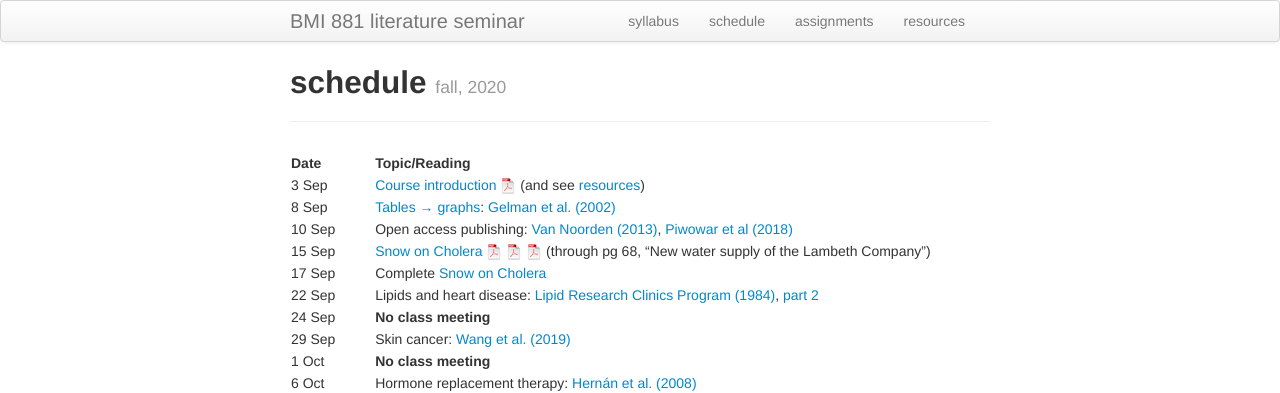
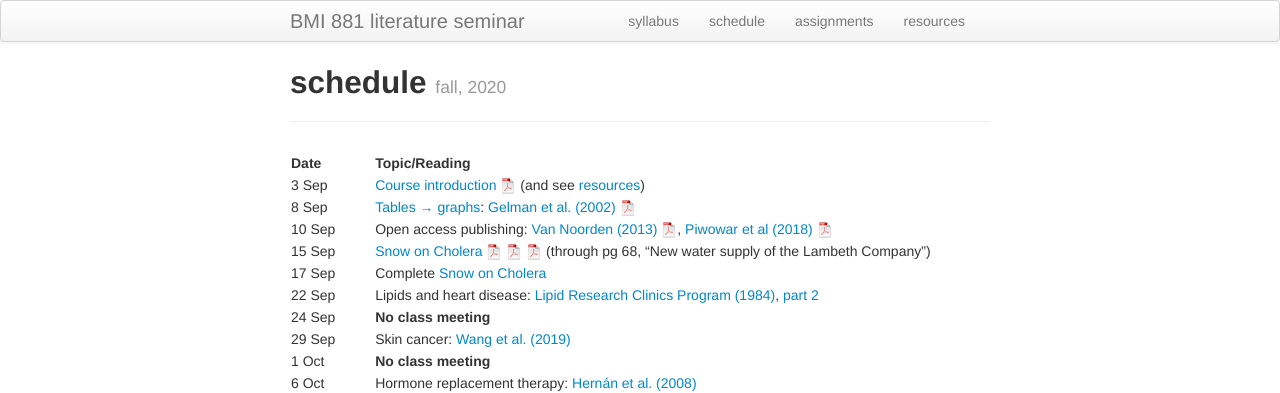
Before and after one commit to kbroman/BMI881_fall2022, a Jekyll site: the page built from schedule.md, in a window 1280 px wide. Shown: the top 393 px of the page. Built offline with Jekyll 4.4.1, drawn with Linux system fonts in a browser that asks for light colours.

Commit message:
schedule: link to some PDFs

```diff
--- a/schedule.md
+++ b/schedule.md
@@ -7,9 +7,9 @@ description: Schedule and readings for BMI 881, Biomedical data science scholarl
 
 | Date    | &nbsp;&nbsp;&nbsp;&nbsp;   | Topic/Reading  |
 | :------ | -- | :----- |
-| 3 Sep   |    | [Course introduction ![slides pdf](icons/pdf-icon.png)](slides/00_intro_slides.pdf) (and see [resources](resources.html))
-| 8 Sep  |    | [Tables &rarr; graphs](slides/01a_gelman_slides.pdf): [Gelman et al. (2002)](https://doi.org/10.1198/000313002317572790)
-| 10 Sep  |    | Open access publishing: [Van Noorden (2013)](https://doi.org/10.1038/495426a), [Piwowar et al (2018)](https://doi.org/10.7717/peerj.4375)
+| 3 Sep   |    | [Course introduction ![slides pdf](icons/pdf-icon.png)](slides/00_intro_slides.pdf) (and see [resources](resources.html)) |
+| 8 Sep  |    | [Tables &rarr; graphs](slides/01a_gelman_slides.pdf): [Gelman et al. (2002)](https://doi.org/10.1198/000313002317572790) [![pdf logo](icons/pdf-icon.png)](http://courses.washington.edu/b572/public/Gelman2002.pdf) |
+| 10 Sep  |    | Open access publishing: [Van Noorden (2013)](https://doi.org/10.1038/495426a) [![pdf logo](icons/pdf-icon.png)](https://www.nature.com/news/polopoly_fs/1.12676!/menu/main/topColumns/topLeftColumn/pdf/495426a.pdf), [Piwowar et al (2018)](https://doi.org/10.7717/peerj.4375) [![pdf logo](icons/pdf-icon.png)](https://peerj.com/articles/4375.pdf) |
 | 15 Sep  |    | [Snow on Cholera](http://www.ph.ucla.edu/epi/snow/snowbook.html) [![pdf logo](icons/pdf-icon.png)](assets/snow_cholera.pdf) [![map 1](icons/pdf-icon.png)](https://www.ph.ucla.edu/epi/snow/snowmap1.pdf) [![map 2](icons/pdf-icon.png)](https://www.ph.ucla.edu/epi/snow/snowmap2.pdf) (through pg 68, "New water supply of the Lambeth Company") |
 | 17 Sep  |    | Complete [Snow on Cholera](http://www.ph.ucla.edu/epi/snow/snowbook.html)
 | 22 Sep |     | Lipids and heart disease: [Lipid Research Clinics Program (1984)](https://doi.org/10.1001/jama.1984.03340270029025), [part 2](https://doi.org/10.1001/jama.1984.03340270043026) |
```
